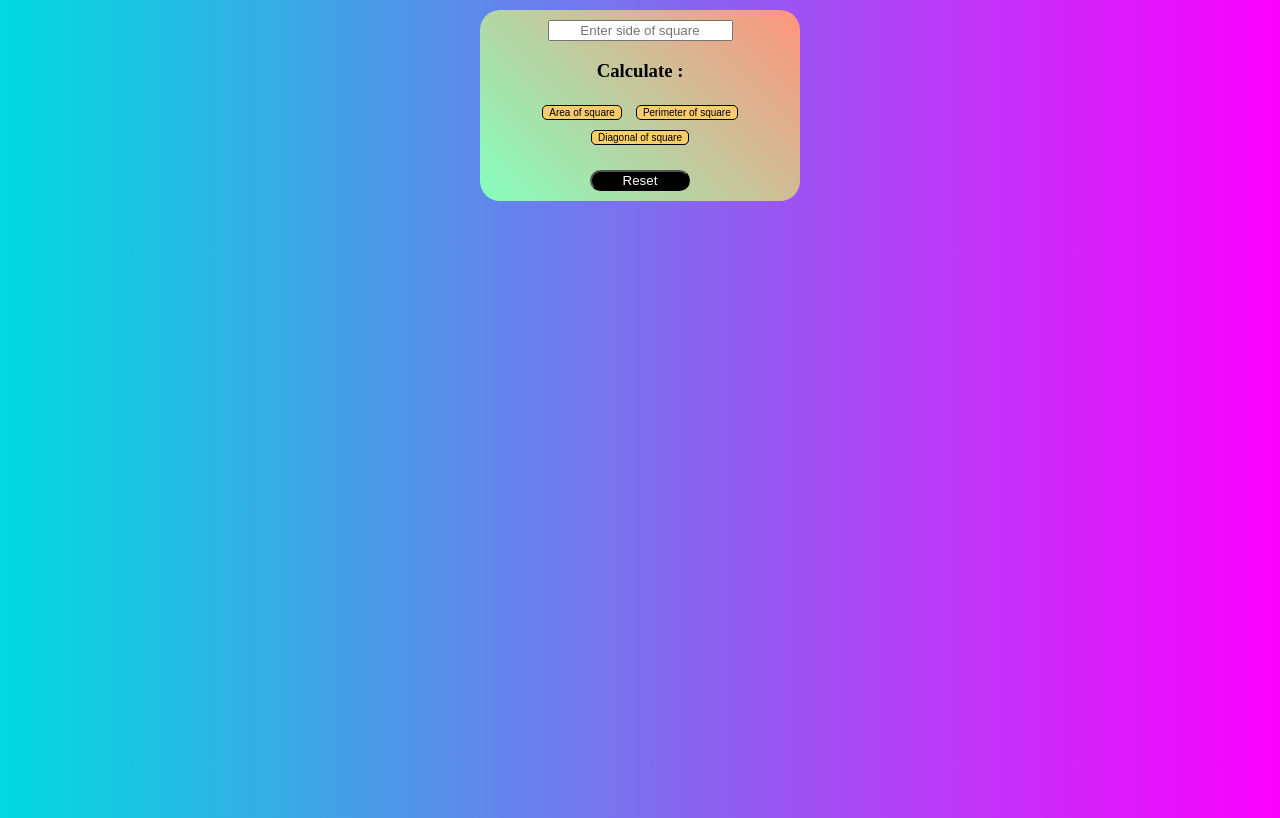
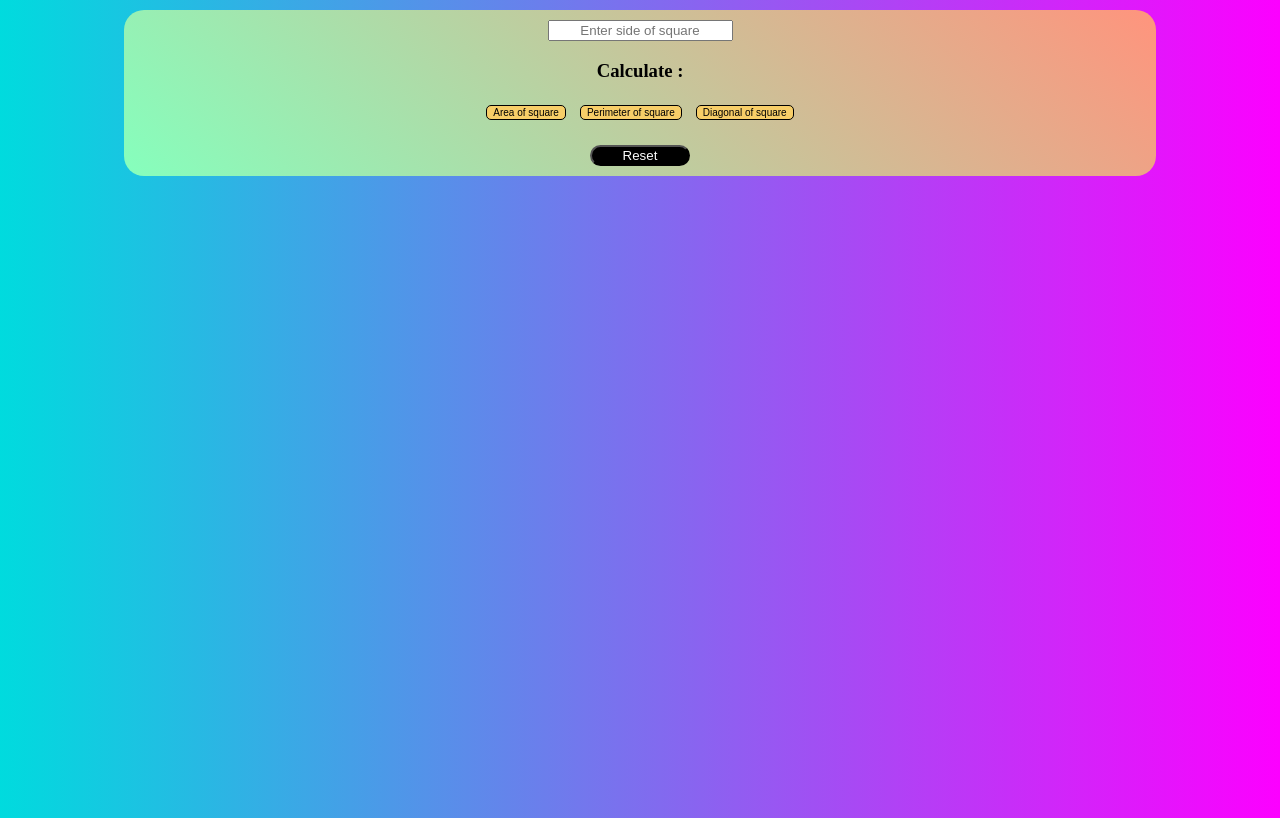
Before and after one commit to sakshishewale2808/mini-project, a plain HTML site: page calci-dom.html in a window 1280 px wide. Drawn offline with Linux system fonts and the light colour scheme.

Commit message:
new updations

```diff
--- a/calci-dom.html
+++ b/calci-dom.html
@@ -14,7 +14,7 @@
         .box-container{
             background-color: #85FFBD;
             background-image: linear-gradient(45deg, #85FFBD 0%, #ff947d 100%);
-            width:300px;
+            max-width:80%;
             border-radius:20px;
             text-align:Center;
             display:block;
```
